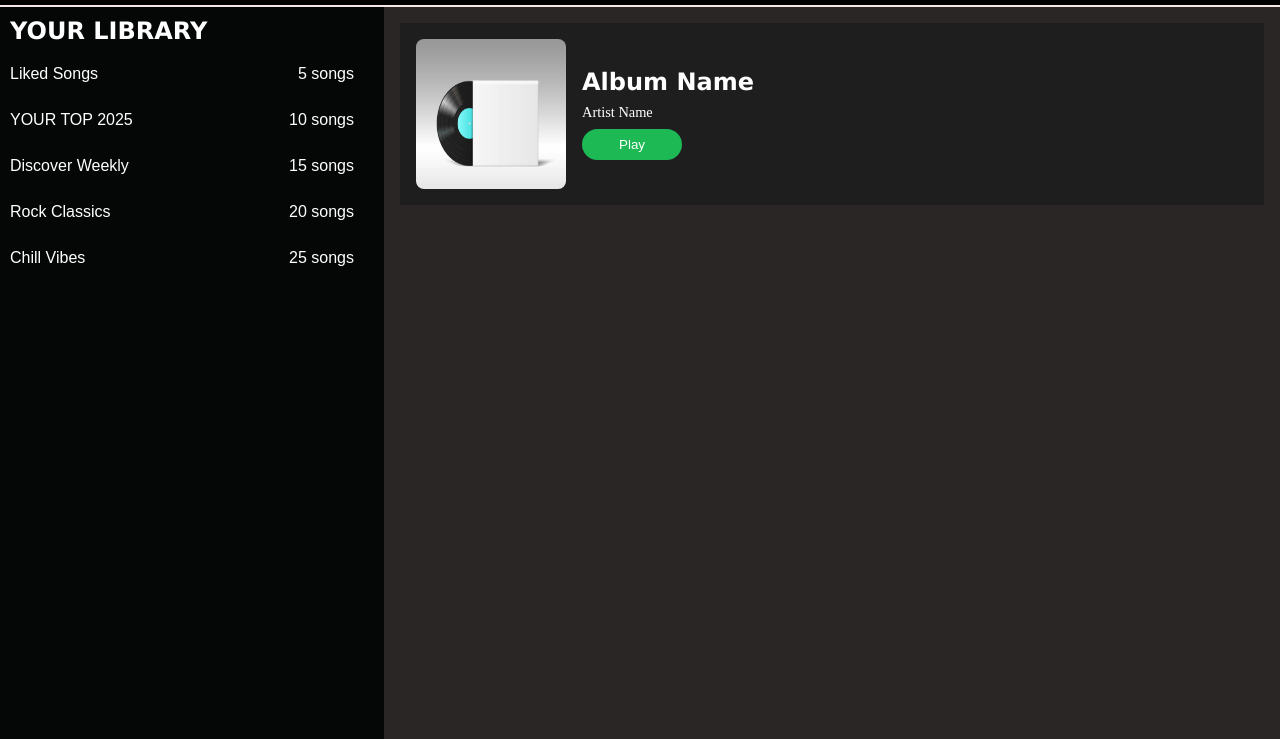
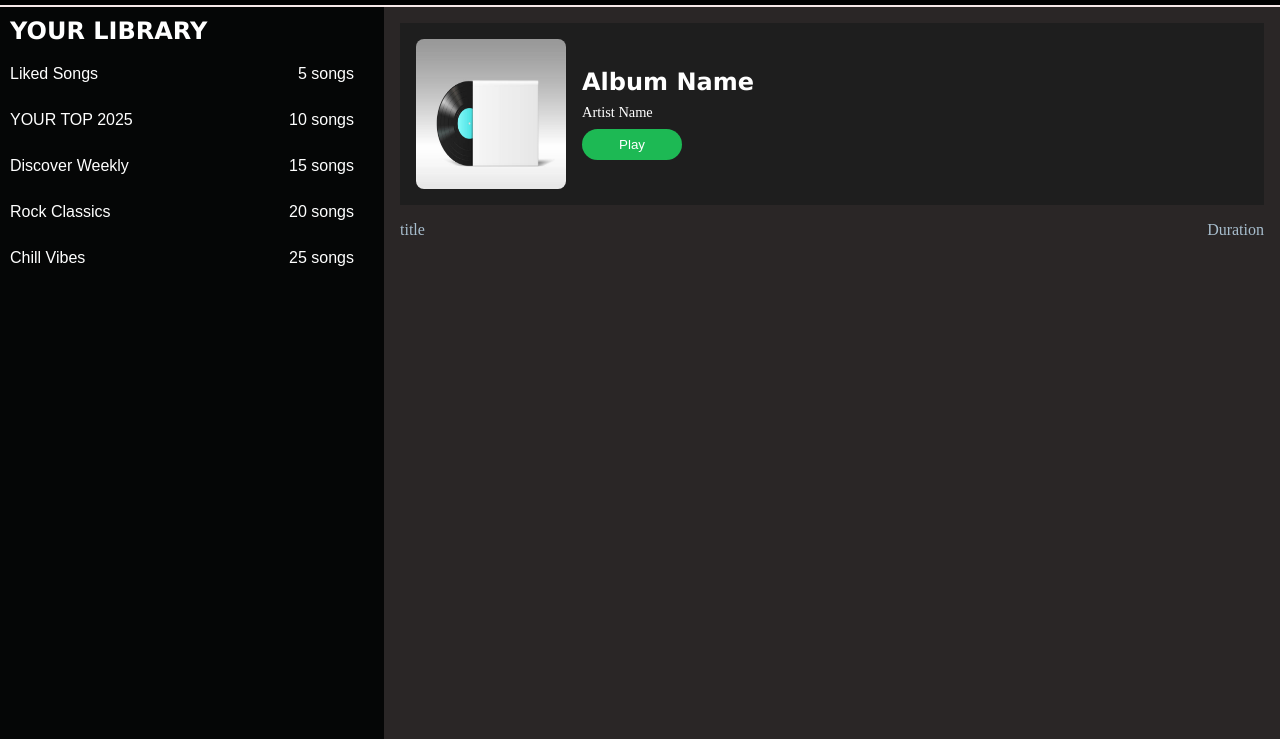
Before and after one commit to Sumaya-yusuf-1/spotify-js, a website built with Vite: page index.html in a window 1280 px wide. Shown: the part 61-800 px from the top of the page. Built offline with nearby package versions, Linux system fonts and the light colour scheme.

Commit message:
add title and duration shower

```diff
--- a/albumHeader.js
+++ b/albumHeader.js
@@ -54,5 +54,8 @@
 
     album.appendChild(albumInfo);
 
+
+
+
     return album;
   };
--- /dev/null
+++ b/audioPlayer.js
@@ -0,0 +1,14 @@
+const audioPlayer = () => {
+    const title = document.createElement("div");
+    title.classList.add ("audio-title");
+    const audioTitle = document.createElement("p");
+    audioTitle.innerText = "title";
+
+    const duration = document.createElement("p");
+    duration.innerText = "Duration";
+
+    title.appendChild(audioTitle);
+    title.appendChild(duration);
+
+    return title;
+  };
--- a/index.html
+++ b/index.html
@@ -10,6 +10,8 @@
     <script src="main.js"></script>
     <script src="aside.js"></script>
     <script src="palylist.js"></script><script src="albumHeader.js"></script>
+    <script src="audioPlayer.js"></script>
+
     <link rel="stylesheet" href="style.css">
     <title>Soundify</title>
 </head>
--- a/palylist.js
+++ b/palylist.js
@@ -1,18 +1,11 @@
 const playlist = () => {
+  const main = document.createElement("main");
+  main.classList.add("main");
 
-    const main = document.createElement("main");
-    main.classList.add("main");
-
-    const header = albumHeader();
-    main.appendChild(header);
-
-
-
-
-
-
-
+  const header = albumHeader();
+  const audio = audioPlayer();
+  main.appendChild(header);
+  main.appendChild(audio);
 
   return main;
-
-}
+};
--- a/style.css
+++ b/style.css
@@ -101,6 +101,11 @@
   padding: 1rem;
 }
 
+.audio-title{
+  justify-content: space-between;
+  display: flex;
+  color: #a7bdcd;
+}
 @media (max-width: 768px) {
   .search-container {
     display: none;
```
